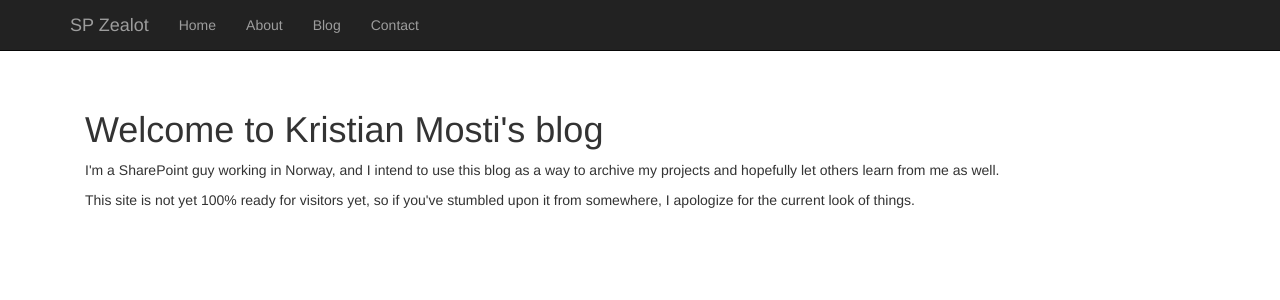
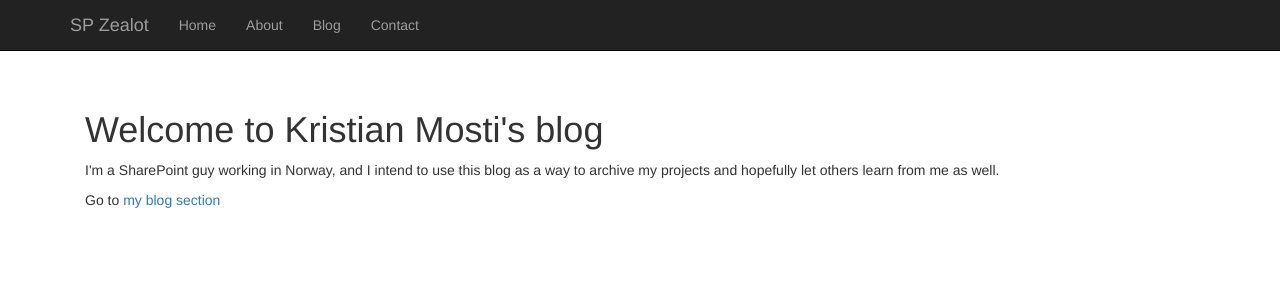
Before and after one commit to kmosti/kmosti.github.io, a Jekyll site: the page built from index.html, in a window 1280 px wide. Shown: the top 300 px of the page. Built offline with Jekyll 4.4.1, drawn with Linux system fonts in a browser that asks for light colours; the list of posts is cut into pages by our own code.

Commit message:
added link to posts

```diff
--- a/index.html
+++ b/index.html
@@ -5,4 +5,5 @@ title: Kristian Mosti, SharePoint Zealot
 <h1>Welcome to Kristian Mosti's blog</h1>
 
 <p>I'm a SharePoint guy working in Norway, and I intend to use this blog as a way to archive my projects and hopefully let others learn from me as well.</p>
-<p>This site is not yet 100% ready for visitors yet, so if you've stumbled upon it from somewhere, I apologize for the current look of things.</p>
+
+<p>Go to <a href="/blog">my blog section</a></p>
```
